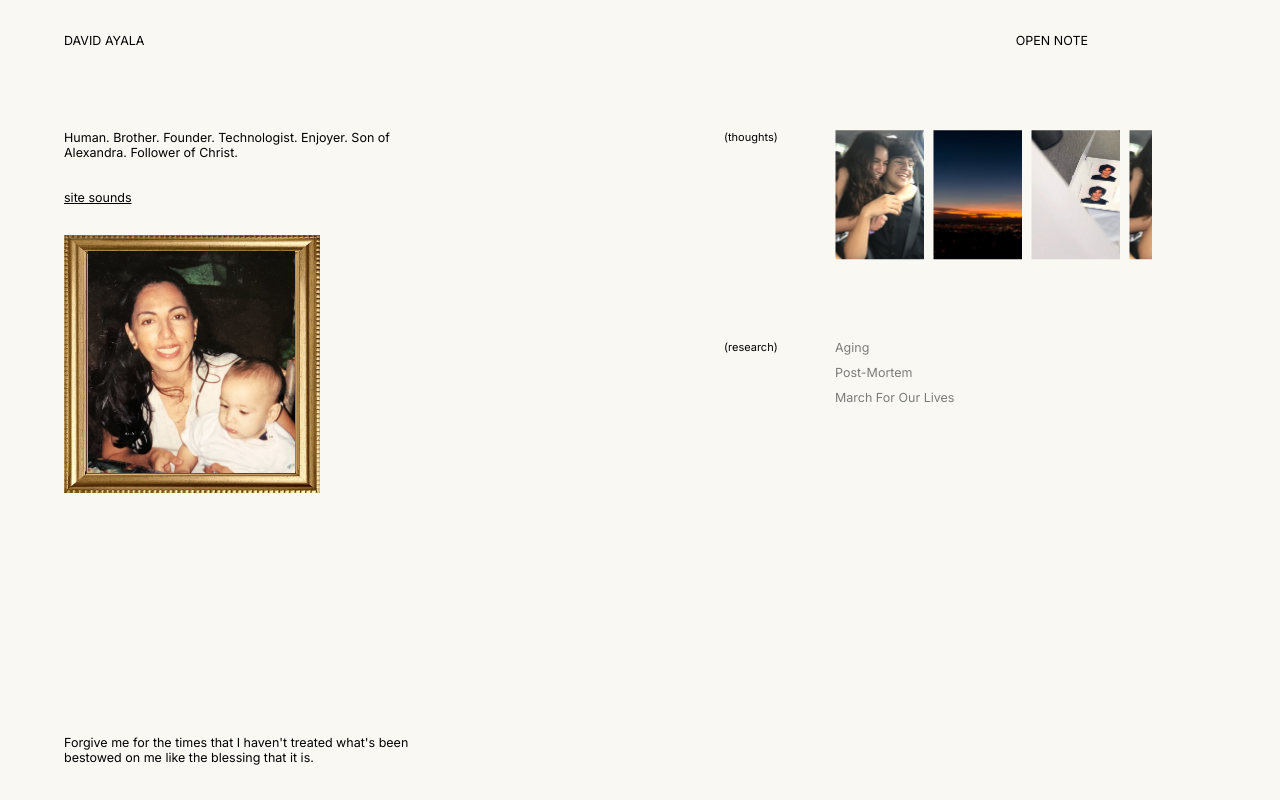
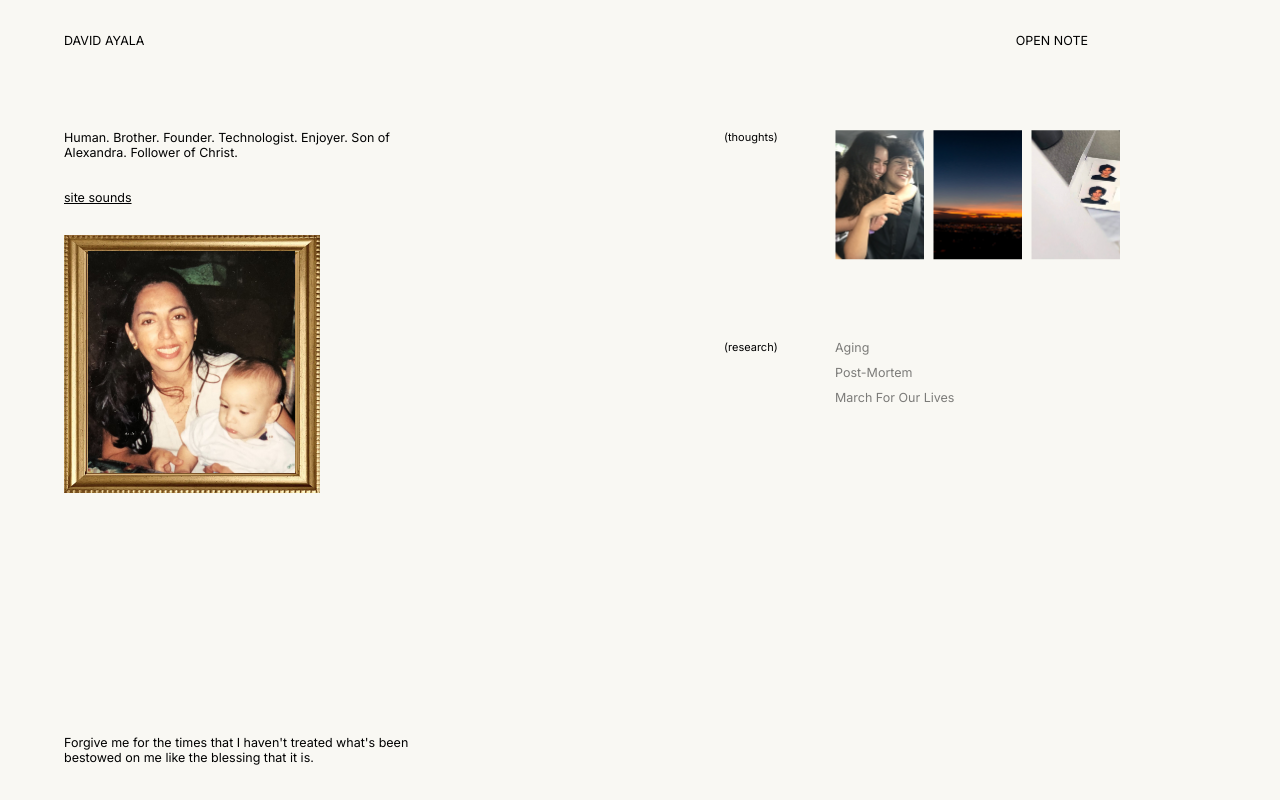
Before and after one commit to gorazdkokolanski/david-wiki-2025-june, a plain HTML site: page index.html in a window 1280 px wide. Drawn offline with Linux system fonts and the light colour scheme.

Commit message:
Add files via upload

```diff
--- a/style.css
+++ b/style.css
@@ -110,6 +110,8 @@ footer {
 .thoughts>div:nth-child(2) {
     flex: 1;
     overflow: scroll;
+    display: flex;
+    max-width: 289px !important;
 }
 
 .thoughts>div:nth-child(2)::-webkit-scrollbar {
@@ -119,6 +121,7 @@ footer {
 .thoughts>div:nth-child(2)>div {
     display: flex;
     gap: 9px;
+
 }
 
 .thoughts>div:nth-child(2)>div img {
@@ -307,12 +310,16 @@ footer {
     -ms-overflow-style: none;
     scrollbar-width: none;
     width: 285px;
+    overflow-x: auto; /* Must be 'auto' or 'scroll' */
+  white-space: nowrap; /* For horizontal scrolling of inline or inline-block elements */
+  -webkit-overflow-scrolling: touch; /* Smooth scrolling on iOS */
+  transform: translateZ(0);
   }
   .thoughts-scroll::-webkit-scrollbar { display: none; }
 
   .thoughts-track {
     display: inline-flex;
-    width: 285px;
+  will-change: transform;
   }
   .thoughts-img-cont {
     flex: none;
```
